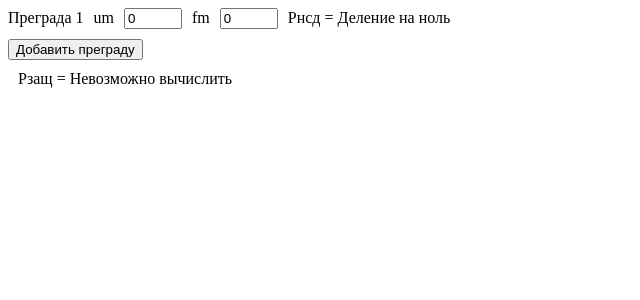
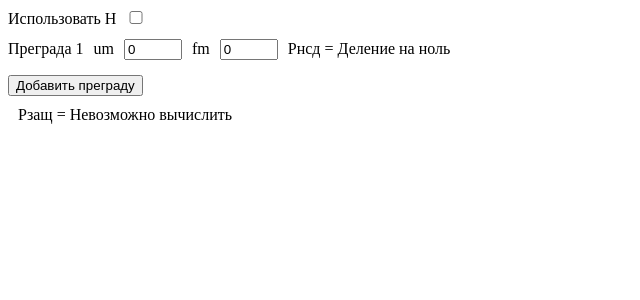
Before and after one commit to Vladya5297/kok, a React (Create React App) app: page / in a window 1280 px wide. Shown: the top 300 px of the page, without its empty margins (0-640 px from the left). Built offline with nearby package versions, Linux system fonts and the light colour scheme.

Commit message:
feat: with h

```diff
--- a/src/App.js
+++ b/src/App.js
@@ -1,17 +1,24 @@
-import { useState } from 'react'
+import React, { useState, useEffect } from 'react'
 import classes from './App.module.css'
 
-const Barrier = ({ number, remove, P, setP }) => {
+const Barrier = ({ number, remove, P, setP, withH, H }) => {
   const [um, setUm] = useState(0)
   const [fm, setFm] = useState(0)
 
   const recalculateP = (um, fm) => {
-    if (um === 0 || fm === 0) {
+    if (um === 0 || fm === 0 || (withH && H === 0)) {
       setP(NaN)
     } else {
-      setP((1 / um) / (1 / um + 1 / fm))
+      const result = withH
+        ? (1 / um) / (1 / um + 1 / fm + 1 / H)
+        : (1 / um) / (1 / um + 1 / fm)
+      setP(result)
     }
   }
+
+  useEffect(() => {
+    recalculateP(um, fm)
+  }, [H, withH])
 
   return (
     <div className={classes.barrier}>
@@ -44,6 +51,8 @@ const Barrier = ({ number, remove, P, setP }) => {
 
 const App = () => {
   const [barriers, setBarriers] = useState([{ id: 1 }])
+  const [withH, setWithH] = useState(false)
+  const [H, setH] = useState(0)
 
   const deleteBarrier = (id) => {
     setBarriers(barriers.filter(barrier => barrier.id !== id))
@@ -66,6 +75,23 @@ const App = () => {
 
   return (
     <div>
+      <span className={classes.barrier}>
+        <span>Использовать H</span>
+        <input
+          type='checkbox'
+          onChange={({ target }) => { setWithH(target.checked) }}
+        />
+        {withH &&
+          <>
+            <span>H = </span>
+            <input
+              type='number'
+              value={H}
+              onChange={({ target }) => { setH(parseFloat(target.value)) }}
+            />
+          </>
+        }
+      </span>
       {barriers.map(({ id, P }, index) => (
         <Barrier
           key={id}
@@ -73,6 +99,8 @@ const App = () => {
           remove={() => { deleteBarrier(id) }}
           setP={(P) => setP(id, P)}
           P={P}
+          withH={withH}
+          H={H}
         />
       ))}
       <input
--- a/src/App.module.css
+++ b/src/App.module.css
@@ -1,5 +1,7 @@
-.barrier {
+.barrier {}
 
+input[type=checkbox] {
+  margin-left: -15px;
 }
 
 .barrier input {
@@ -8,7 +10,7 @@
 
 .barrier * {
   margin-right: 10px;
-  margin-bottom: 10px;
+  margin-bottom: 15px;
 }
 
 .total {
```
